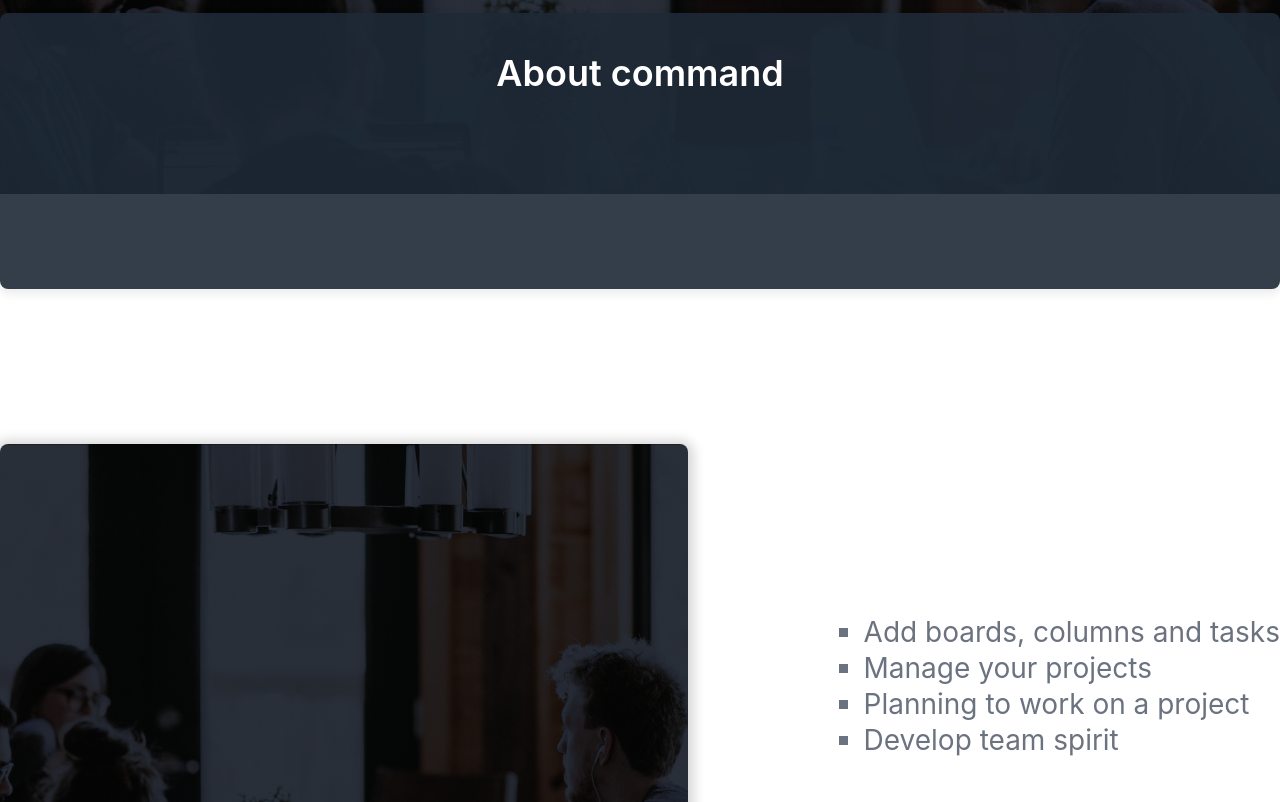
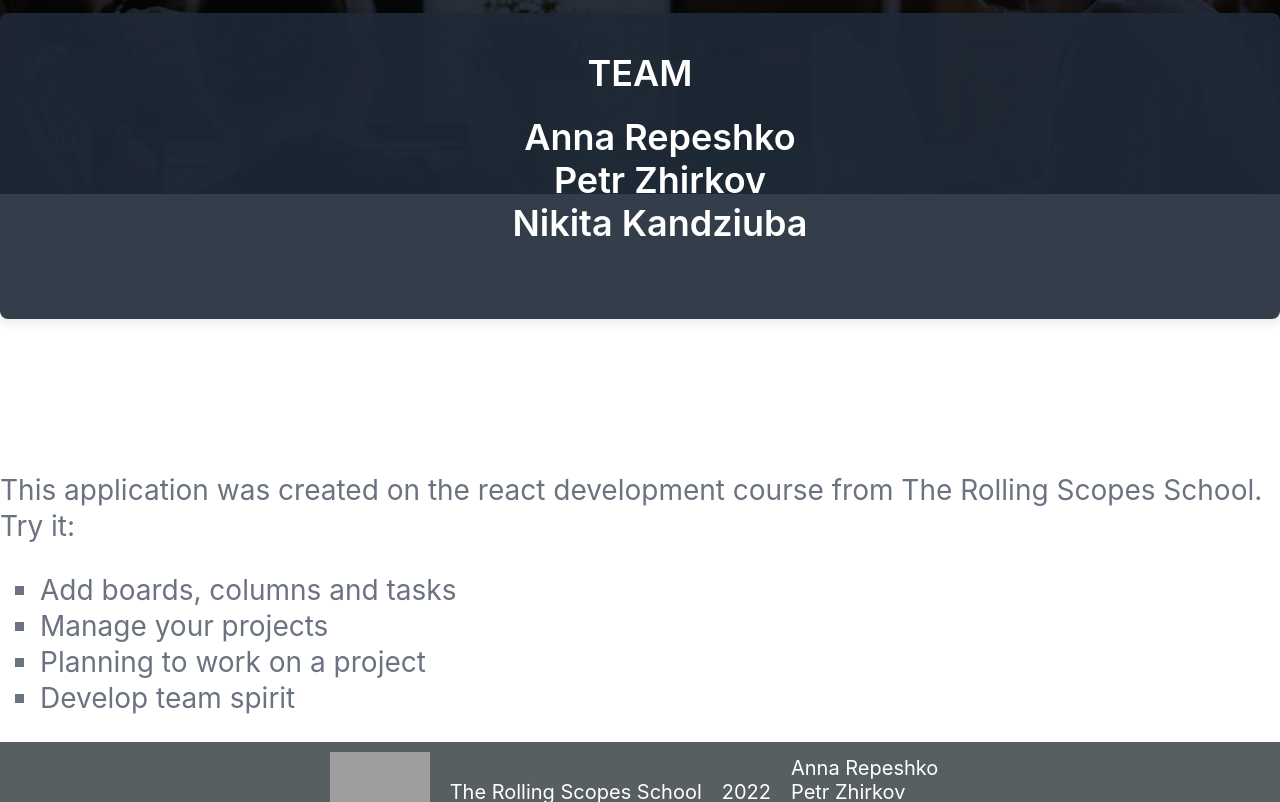
Before and after one commit to annettabel87/project-management-app, a React (Create React App) app: page / in a window 1280 px wide. Shown: the part 598-1400 px from the top of the page. Built offline with nearby package versions, Linux system fonts and the light colour scheme; grey boxes are pictures that could not be loaded.

Commit message:
refactor: add description to page

```diff
--- a/src/pages/Welcome/Welcome.module.scss
+++ b/src/pages/Welcome/Welcome.module.scss
@@ -96,7 +96,7 @@
 
 .card {
   width: 100%;
-  height: 276px;
+  height: 306px;
   color: #fff;
   font-weight: 600;
   padding: 10px;
@@ -114,6 +114,11 @@
   }
 }
 
+.card li {
+  list-style: none;
+  margin-bottom: 15px;
+}
+
 .logo {
   width: 100px;
   height: 100px;
--- a/src/pages/Welcome/Welcome.tsx
+++ b/src/pages/Welcome/Welcome.tsx
@@ -17,15 +17,23 @@ const Welcome: FC = () => {
           </div>
           <div className={s.teamSection}>
             <div className={s.card}>
-              <p>About command</p>
+              <p>TEAM</p>
+              <ul>
+                <li>Anna Repeshko</li>
+                <li>Petr Zhirkov</li>
+                <li>Nikita Kandziuba</li>
+              </ul>
             </div>
           </div>
         </div>
       </section>
       <section className={s.appDescription}>
         <div className={`${s.container} ${s.descriptionContainer}`}>
-          <div className={s.image}/>
           <div>
+            <p className={s.item}>
+              This application was created on the react development course from The Rolling Scopes
+              School. Try it:
+            </p>
             <ul>
               <li className={s.item}>Add boards, columns and tasks</li>
               <li className={s.item}>Manage your projects</li>
```
